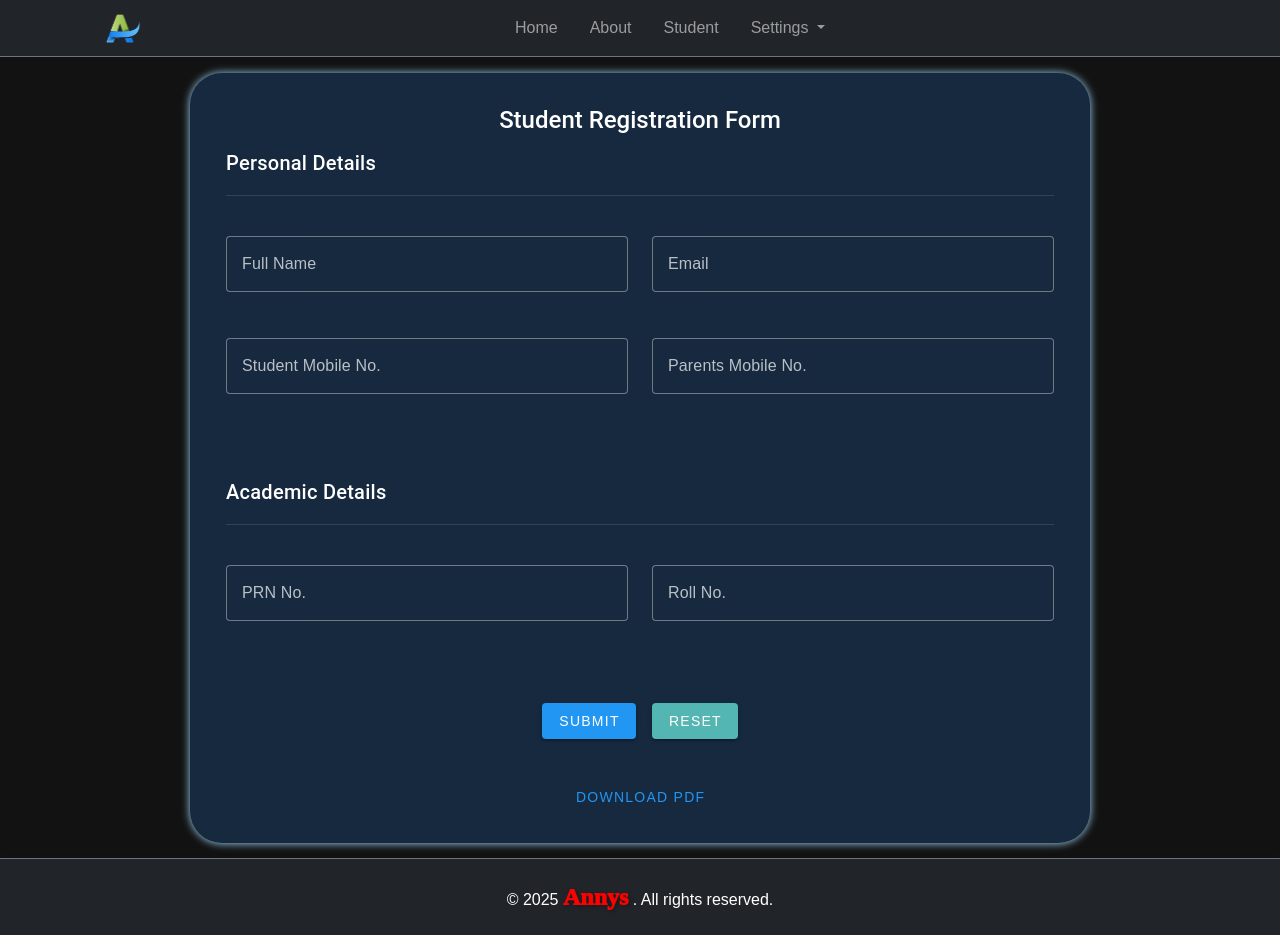
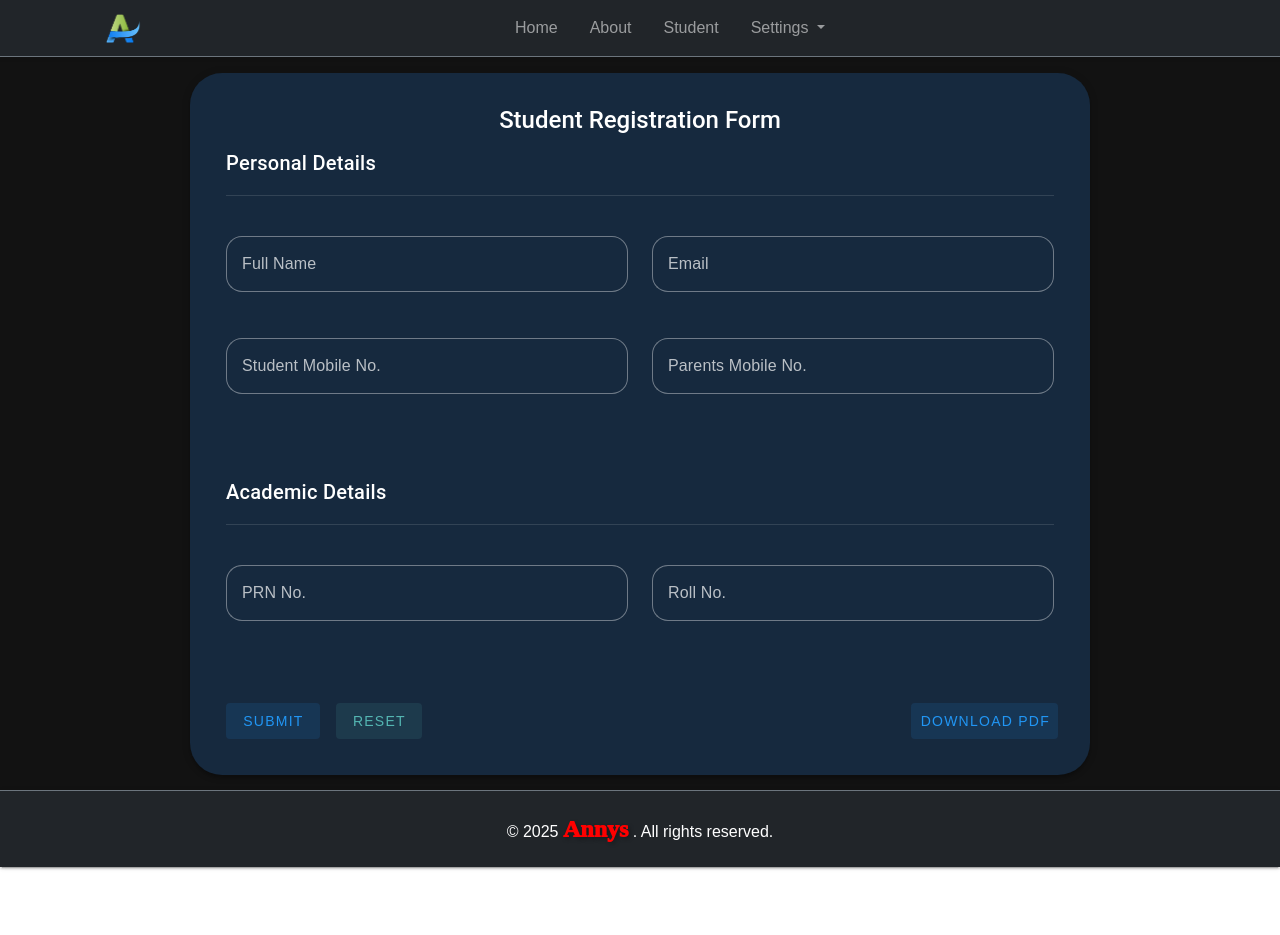
Before and after one commit to laksh-solanki/Annys, a Vue app: page /Student in a window 1280 px wide. After the commit the page ends 867 px from the top, so only its background shows below. Built offline with nearby package versions, Linux system fonts and the light colour scheme; a web font is replaced by a local one.

Commit message:
style: refine Navbar component by removing animation class; enhance PdfGenerator and student form with tooltips and improved layout; update AboutView image styling

```diff
--- a/src/components/Navbar.vue
+++ b/src/components/Navbar.vue
@@ -1,6 +1,6 @@
 <template>
   <nav
-    class="navbar navbar-animate navbar-expand-lg bg-dark border-1 border-bottom border-secondary navbar-dark shadow-sm w-100 z-3 position-sticky top-0">
+    class="navbar navbar-expand-lg bg-dark border-1 border-bottom border-secondary navbar-dark shadow-sm w-100 z-3 position-sticky top-0">
     <div class="container">
       <router-link class="navbar-brand img-style" to="/"><img src="../assets/Main-logo.png" alt=""
           width="40" /></router-link>
@@ -45,39 +45,6 @@ import { RouterLink } from 'vue-router'
 <style scoped>
 @import url('https://fonts.googleapis.com/css2?family=Oooh+Baby&display=swap');
 
-.navbar-animate {
-  -webkit-animation: slide-in-top 0.5s cubic-bezier(0.250, 0.460, 0.450, 0.940) both;
-  animation: slide-in-top 0.5s cubic-bezier(0.250, 0.460, 0.450, 0.940) both;
-}
-
-@-webkit-keyframes slide-in-top {
-  0% {
-    -webkit-transform: translateY(-1000px);
-    transform: translateY(-1000px);
-    opacity: 0;
-  }
-
-  100% {
-    -webkit-transform: translateY(0);
-    transform: translateY(0);
-    opacity: 1;
-  }
-}
-
-@keyframes slide-in-top {
-  0% {
-    -webkit-transform: translateY(-1000px);
-    transform: translateY(-1000px);
-    opacity: 0;
-  }
-
-  100% {
-    -webkit-transform: translateY(0);
-    transform: translateY(0);
-    opacity: 1;
-  }
-}
-
 .img-style {
   font-family: 'Oooh Baby', cursive;
   margin: 0%;
--- a/src/components/PdfGenerator.vue
+++ b/src/components/PdfGenerator.vue
@@ -1,7 +1,9 @@
 <template>
-  <div>
-    <v-btn @click="generatePdf" color="primary">Download PDF</v-btn>
-  </div>
+  <v-tooltip text="Download PDF" location="top">
+    <template v-slot:activator="{ props }">
+      <v-btn v-bind="props" @click="generatePdf" variant="tonal" color="primary" text="Download PDF"></v-btn>
+    </template>
+  </v-tooltip>
 </template>
 
 <script setup>
--- a/src/views/AboutView.vue
+++ b/src/views/AboutView.vue
@@ -9,8 +9,8 @@
             the future.
           </p>
         </v-col>
-        <v-col cols="12" md="6" class="d-flex justify-content- align-center">
-          <img src="../assets/use-1.svg" class="About-image ms-auto" alt="" />
+        <v-col cols="12" md="6" class="d-flex justify-content-center align-center">
+          <img src="../assets/use-1.svg" class="About-image rounded-5 ms-auto" alt="" />
         </v-col>
       </v-row>
     </v-container>
@@ -40,7 +40,6 @@
   & .About-image {
     width: 100%;
     border: 3px solid #000000;
-    border-radius: 10px;
     animation: slide-in-right 0.5s cubic-bezier(0.250, 0.460, 0.450, 0.940) both;
   }
 }
--- a/src/views/student.vue
+++ b/src/views/student.vue
@@ -1,5 +1,5 @@
 <template>
-  <v-container class="student-container" fluid>
+  <v-container class="student-container">
     <v-card class="pa-5 card-animation card-container" elevation="4" rounded="5">
       <v-card-title class="text-h5 text-center text-wrap">Student Registration Form</v-card-title>
       <v-card-text>
@@ -10,20 +10,20 @@
               <v-divider class="my-3"></v-divider>
             </v-col>
             <v-col cols="12" md="6">
-              <v-text-field v-model="form.fname" label="Full Name" variant="outlined" name="fname"
-                id="fname"></v-text-field>
+              <v-text-field v-model="form.fname" label="Full Name" variant="outlined" name="fname" id="fname"
+                rounded="4" aria-required="true"></v-text-field>
             </v-col>
             <v-col cols="12" md="6">
-              <v-text-field v-model="form.email" label="Email" variant="outlined" name="email"
-                id="email"></v-text-field>
+              <v-text-field v-model="form.email" label="Email" variant="outlined" name="email" id="email"
+                rounded="4"></v-text-field>
             </v-col>
             <v-col cols="12" md="6">
-              <v-text-field v-model="form.studentMobile" label="Student Mobile No." variant="outlined"
-                name="studentMobile" id="studentMobile"></v-text-field>
+              <v-text-field v-model="form.studentMobile" :counter="10" label="Student Mobile No." variant="outlined"
+                name="studentMobile" id="studentMobile" rounded="4"></v-text-field>
             </v-col>
             <v-col cols="12" md="6">
-              <v-text-field v-model="form.parentsMobile" label="Parents Mobile No." variant="outlined"
-                name="parentsMobile" id="parentsMobile"></v-text-field>
+              <v-text-field v-model="form.parentsMobile" :counter="10" label="Parents Mobile No." variant="outlined"
+                name="parentsMobile" id="parentsMobile" rounded="4"></v-text-field>
             </v-col>
           </v-row>
 
@@ -33,32 +33,55 @@
               <v-divider class="my-3"></v-divider>
             </v-col>
             <v-col cols="12" md="6">
-              <v-text-field v-model="form.prnNo" label="PRN No." variant="outlined" name="prnNo"
-                id="prnNo"></v-text-field>
+              <v-text-field v-model="form.prnNo" label="PRN No." variant="outlined" name="prnNo" id="prnNo"
+                rounded="4"></v-text-field>
             </v-col>
             <v-col cols="12" md="6">
-              <v-text-field v-model="form.rollNo" label="Roll No." variant="outlined" name="rollNo"
-                id="rollNo"></v-text-field>
+              <v-text-field v-model="form.rollNo" label="Roll No." variant="outlined" name="rollNo" id="rollNo"
+                rounded="4"></v-text-field>
             </v-col>
           </v-row>
 
           <v-row class="mt-5">
-            <v-col cols="12" class="text-center">
-              <v-btn color="primary" type="submit" class="mr-4">Submit</v-btn>
-              <v-btn color="secondary" type="reset">Reset</v-btn>
+            <v-col cols="12" md="9" class="d-flex justify-center justify-content-lg-start">
+              <v-tooltip text="Submit the form" location="top">
+                <template v-slot:activator="{ props }">
+                  <v-btn v-bind="props" color="primary" @click="snackbar = true" type="submit" variant="tonal"
+                    text="Submit" class="mr-4" :loading="loading"></v-btn>
+                </template>
+              </v-tooltip>
+              <v-tooltip text="Reset the form" location="top">
+                <template v-slot:activator="{ props }">
+                  <v-btn v-bind="props" color="secondary" type="reset" text="Reset" variant="tonal"
+                    :loading="loading"></v-btn>
+                </template>
+              </v-tooltip>
+            </v-col>
+            <v-col cols="12" md="3" class="p-0 d-flex justify-center justify-content-lg-end">
+              <v-card-actions>
+                <PdfGenerator :form-data="form" ref="pdfGenerator" />
+              </v-card-actions>
             </v-col>
           </v-row>
         </v-form>
-        <p>{{ message }}</p>
+        <v-snackbar v-model="snackbar" location="bottom right" style="margin-bottom: -60px;" :timeout="timeout"
+          transition="slide-x-reverse-transition">
+          {{ text }}
+          <template v-slot:actions>
+            <v-btn color="blue" variant="text" @click="snackbar = false">
+              Close
+            </v-btn>
+          </template>
+        </v-snackbar>
       </v-card-text>
-      <v-card-actions class="justify-center">
-        <PdfGenerator :form-data="form" ref="pdfGenerator" />
-      </v-card-actions>
     </v-card>
   </v-container>
 </template>
 
 <script setup>
+const snackbar = ref(false)
+const text = ref('')
+const timeout = ref(2000)
 import { ref, reactive } from 'vue'
 import axios from 'axios'
 import PdfGenerator from '@/components/PdfGenerator.vue'
@@ -72,7 +95,6 @@ const form = reactive({
   rollNo: '',
 })
 
-const message = ref('')
 const pdfGenerator = ref(null)
 
 const submitForm = async () => {
@@ -82,7 +104,7 @@ const submitForm = async () => {
       pdfGenerator.value.generatePdf()
     }
   } catch (err) {
-    message.value = 'Error: ' + err.message
+    text.value = 'Error: ' + err.message
   }
 }
 </script>
@@ -132,8 +154,4 @@ const submitForm = async () => {
   align-items: center;
   width: 100%;
 }
-
-.v-card {
-  box-shadow: rgb(160, 219, 255) 0px 0.2px 8px !important;
-}
 </style>
```
Also changed, not shown: src/plugins/vuetify.js (+4 -4 lines).
